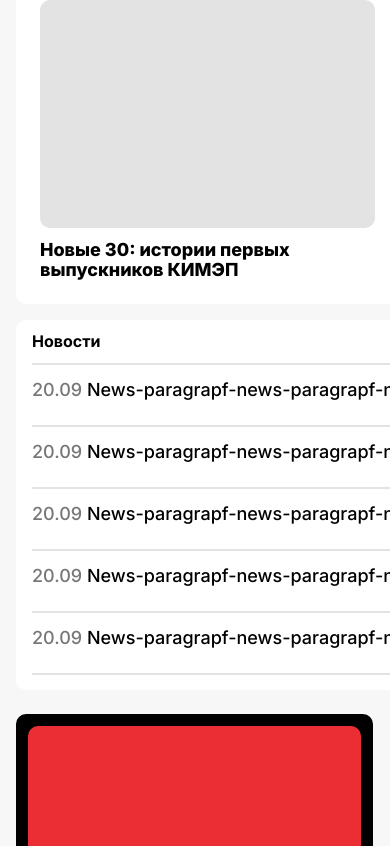
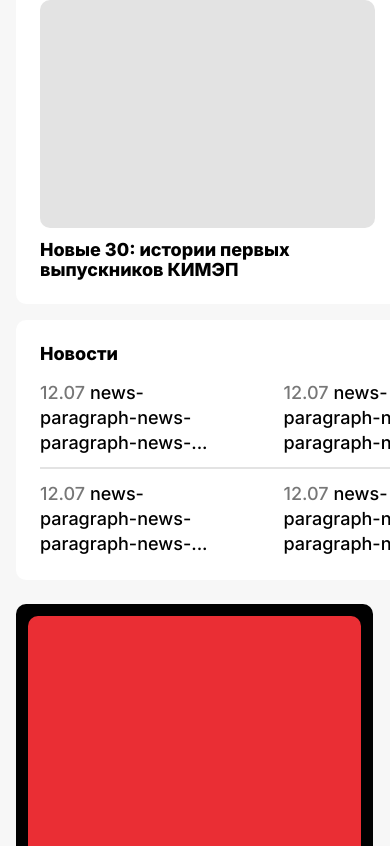
Before and after one commit to neiz013/final, a plain HTML site: page index.html in a window 390 px wide. Shown: the part 924-1770 px from the top of the page. Drawn offline with Linux system fonts and the light colour scheme.

Commit message:
добавлен main-news-tablet для упрощения расстановки блоков. в обеих версия в header search добавлены заначки лупы.

```diff
--- a/index.html
+++ b/index.html
@@ -162,6 +162,26 @@
 
                             <div class="line"></div>
 
+                    </div>
+
+                    <div class="main-news-tablet">
+                        <h1>Новости</h1>
+
+                        <div class="news-container">
+                            <div class="news-par-cont">
+                                <div class="news-par"><p><span>12.07</span> news-paragraph-news-paragraph-news-...</p></div>
+                                <div class="news-par"><p><span>12.07</span> news-paragraph-news-paragraph-news-...</p></div>
+                                <div class="news-par"><p><span>12.07</span> news-paragraph-news-paragraph-news-...</p></div>
+                            </div>
+
+                            <div class="line"></div>
+
+                            <div class="news-par-cont">
+                                <div class="news-par"><p><span>12.07</span> news-paragraph-news-paragraph-news-...</p></div>
+                                <div class="news-par"><p><span>12.07</span> news-paragraph-news-paragraph-news-...</p></div>
+                                <div class="news-par"><p><span>12.07</span> news-paragraph-news-paragraph-news-...</p></div>
+                            </div>
+                        </div>
                     </div>
                 </section>
 
--- a/style.scss
+++ b/style.scss
@@ -92,7 +92,9 @@
     border-radius: 10px;
     border: none;
     padding: 14.5px 0;
-    background-image: url('dist/images/search.png');
+    background-image: url("images/search.png");
+    background-repeat: no-repeat;
+    background-position: 96% center;
 }
 
 .nav input::placeholder{
@@ -255,6 +257,10 @@
     font-size: 225%;
     line-height: 110%;
     color: #000000;
+}
+
+.main-news-tablet{
+    display: none;
 }
 
 .main-news{
@@ -876,6 +882,9 @@
         border-radius: 10px;
         padding: 15px 190px 11px 16px;
         border: 0;
+        background-image: url("images/search.png");
+        background-repeat: no-repeat;
+        background-position: 96% center;
     }
 
     .header-tablet-first input::placeholder{
@@ -954,8 +963,45 @@
     }
 
     .main-news{
+        display: none;
+    }
+
+    .main-news-tablet{
         width: 100%;
+        display: flex;
+        flex-direction: column;
+        gap: 16px;
+        padding: 24px;
+        background: #FFFFFF;
+        border-radius: 10px;
+    }
 
+    .main-news-tablet h1{
+        font-weight: 800;
+        font-size: 112.5%;
+        line-height: 110%;
+    }
+
+    .news-container{
+        display: flex;
+        flex-direction: column;
+    }
+
+    .news-par-cont{
+        display: flex;
+        justify-content: space-between;
+    }
+
+    .news-par{
+        width: 29%;
+    }
+
+    .news-par p{
+        padding: 0;
+    }
+
+    .line{
+        margin: 12px 0;
     }
 
     .first{
```
Also changed, not shown: dist/style.css.
